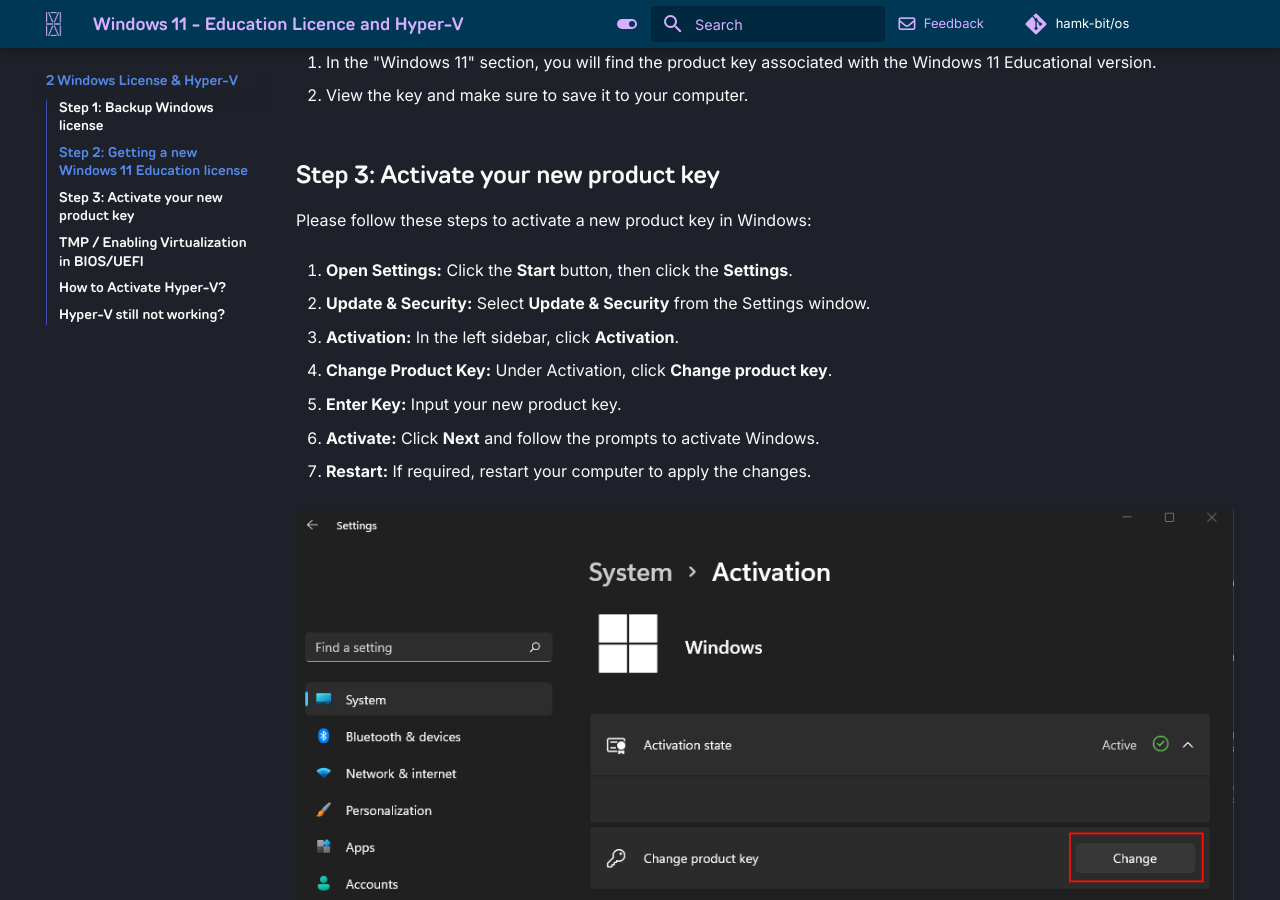
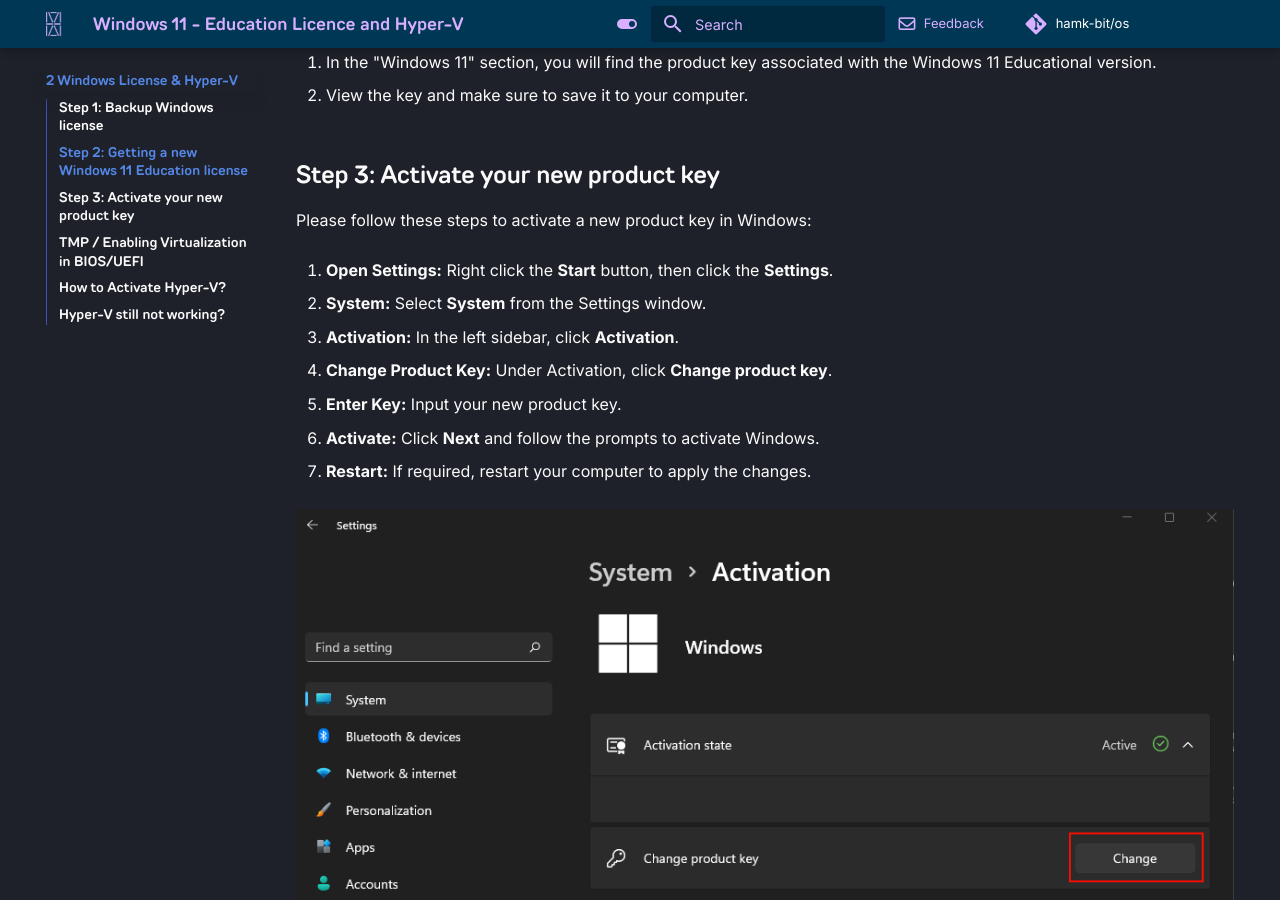
Before and after one commit to hamk-business-information-technology/os, an MkDocs documentation site: the page built from docs/Windows_11_license_from_home_to_education_and_activate_Hyper-V.md, in a window 1280 px wide and 900 px high, scrolled down 1617 px. Built offline with MkDocs 1.6.1 and Material for MkDocs 9.7.7, drawn with Linux system fonts in a browser that asks for light colours; comment, search, counter and statistics services are not loaded; a style sheet for code colours, icons or effects is not loaded.

Commit message:
Update Windows_11_license_from_home_to_education_and_activate_Hyper-V.md

```diff
--- a/docs/Windows_11_license_from_home_to_education_and_activate_Hyper-V.md
+++ b/docs/Windows_11_license_from_home_to_education_and_activate_Hyper-V.md
@@ -37,9 +37,9 @@
 
 Please follow these steps to activate a new product key in Windows:
 
-1. **Open Settings:** Click the **Start** button, then click the **Settings**.
+1. **Open Settings:** Right click the **Start** button, then click the **Settings**.
 
-2. **Update & Security:** Select **Update & Security** from the Settings window.
+2. **System:** Select **System** from the Settings window.
 
 3. **Activation:** In the left sidebar, click **Activation**.
 
```
